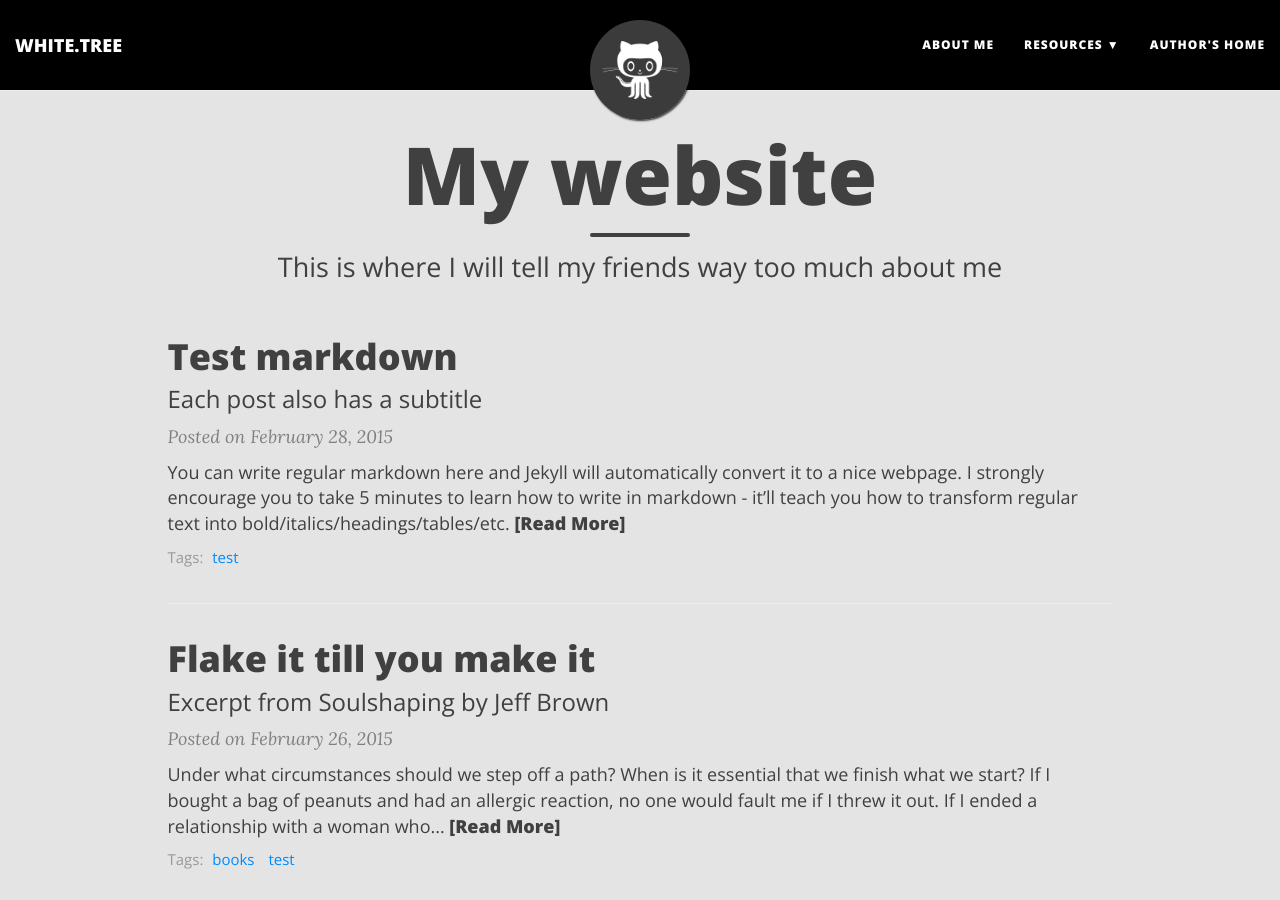
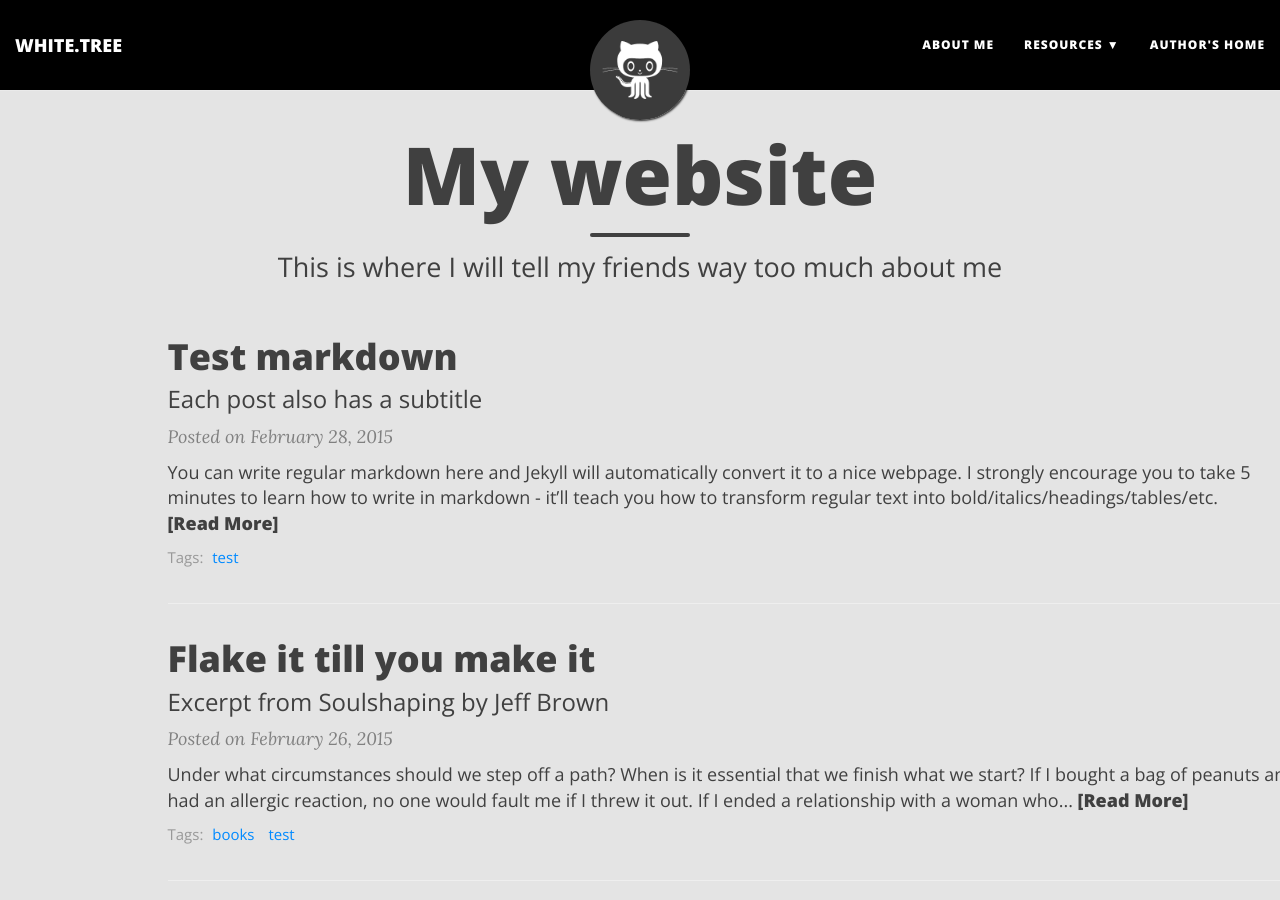
Before and after one commit to cedrush/cedrush.github.io, a Jekyll site: the page built from index.html, in a window 1280 px wide and 900 px high. Built offline with Jekyll 4.4.1, drawn with Linux system fonts in a browser that asks for light colours; nearby versions of some CDN libraries; the list of posts is cut into pages by our own code.

Commit message:
Update page.html

```diff
--- a/_layouts/page.html
+++ b/_layouts/page.html
@@ -6,7 +6,7 @@
 
 <div class="container" role="main">
   <div class="row">
-    <div class="col-lg-10 col-lg-offset-1 col-md-10 col-md-offset-1">
+    <div class="col-lg-12 col-lg-offset-1 col-md-12 col-md-offset-1">
       {{ content }}
 	    {% if page.comments %}
         <div class="disqus-comments">
```
